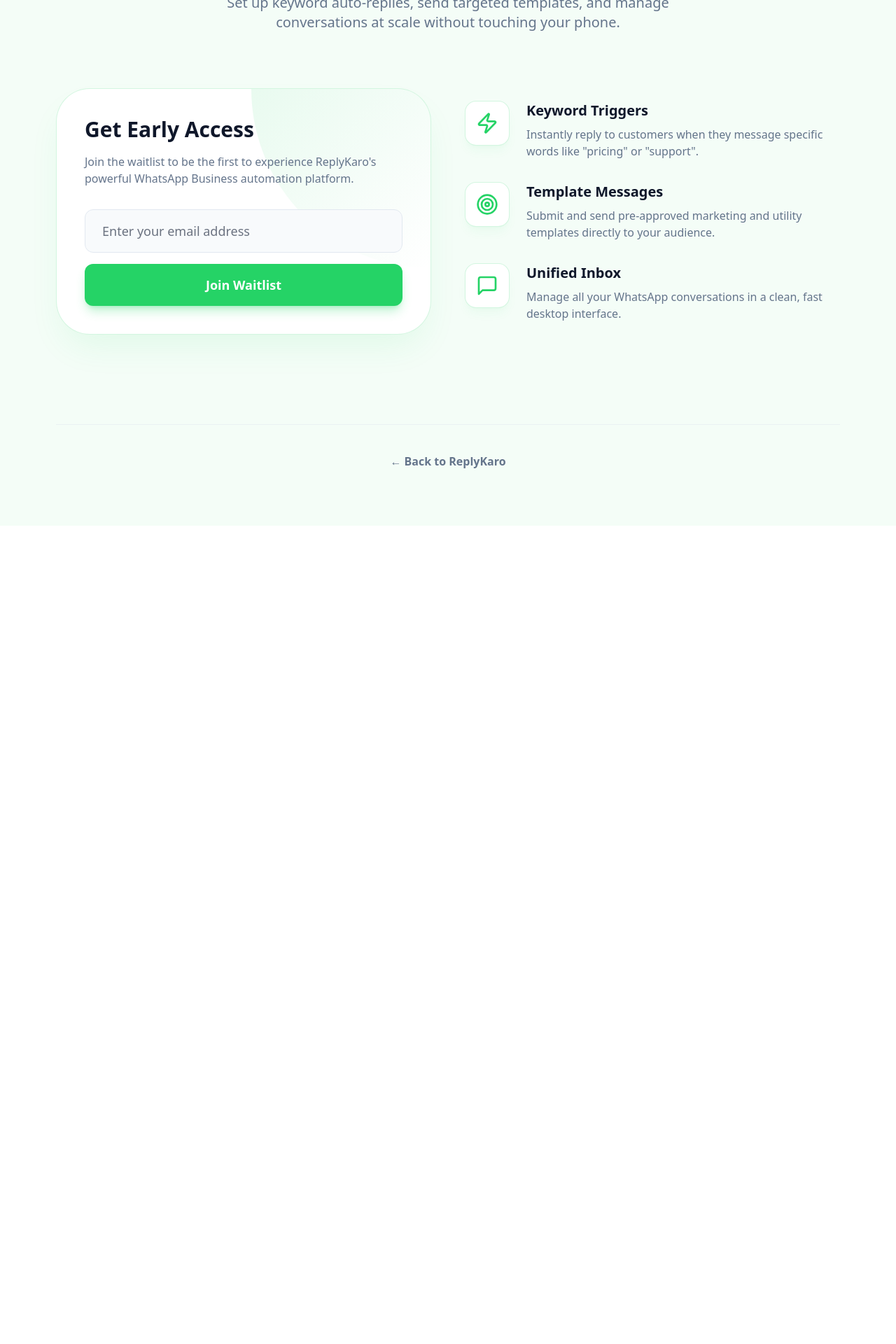
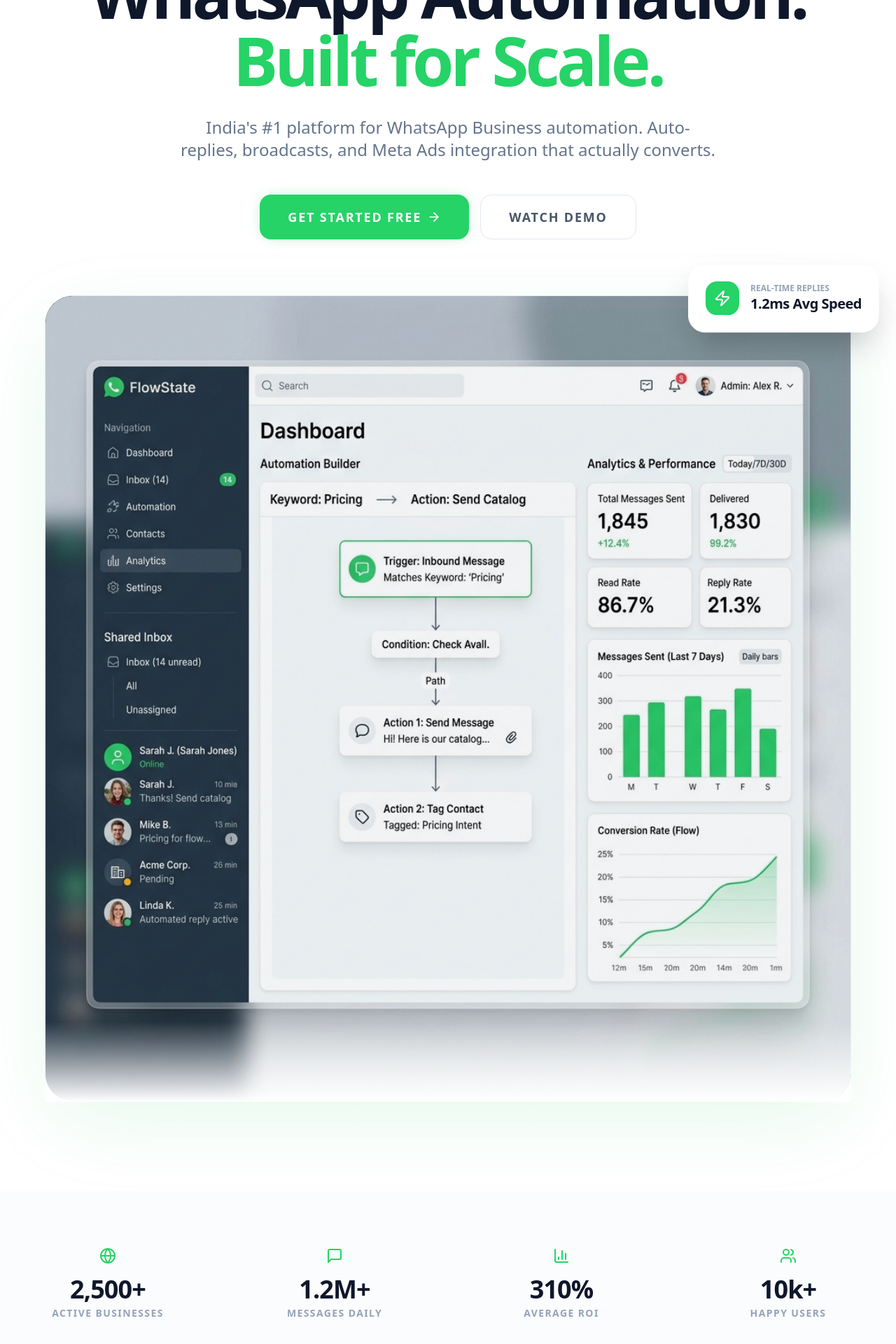
Before and after one commit to Nikhil170404/whatsapp-and-meta-ads, a Next.js app: page /whatsapp in a window 1280 px wide. Shown: the part 320-2240 px from the top of the page at 70% size. Before the commit the page ends 1071 px from the top, so only its background shows below. Built offline with nearby package versions, Linux system fonts and the light colour scheme; no server answers.

Commit message:
feat: premium whatsapp landing page upgrade with dashboard preview

```diff
--- a/app/whatsapp/page.tsx
+++ b/app/whatsapp/page.tsx
@@ -2,7 +2,9 @@
 
 import { useState } from "react";
 import Link from "next/link";
-import { MessageSquare, Zap, Target, Loader2, CheckCircle2 } from "lucide-react";
+import { MessageSquare, Zap, Target, Loader2, CheckCircle2, ArrowRight, ShieldCheck, BarChart3, Globe, Users } from "lucide-react";
+import { Button } from "@/components/ui/button";
+import Image from "next/image";
 
 export default function WhatsAppLandingPage() {
   const [email, setEmail] = useState("");
@@ -28,93 +30,202 @@
   };
 
   return (
-    <div className="max-w-6xl mx-auto px-4 py-20 animate-in fade-in slide-in-from-bottom-4 duration-1000">
-      <div className="text-center mb-20">
-        <div className="inline-flex items-center gap-2 px-4 py-2 rounded-full bg-[#25D366]/10 text-[#25D366] font-bold text-sm mb-6 border border-[#25D366]/20">
-          <MessageSquare className="w-4 h-4" />
-          ReplyKaro for WhatsApp
-        </div>
-        <h1 className="text-5xl md:text-7xl font-black text-slate-900 tracking-tighter mb-6 leading-tight">
-          Automate WhatsApp.<br />
-          <span className="text-[#25D366]">Close More Deals.</span>
-        </h1>
-        <p className="text-xl text-slate-500 max-w-2xl mx-auto font-medium">
-          Set up keyword auto-replies, send targeted templates, and manage conversations at scale without touching your phone.
-        </p>
-      </div>
+    <div className="bg-white selection:bg-[#25D366]/30 selection:text-slate-900">
+      {/* Hero Section */}
+      <section className="relative pt-32 pb-20 md:pt-48 md:pb-32 overflow-hidden">
+        <div className="absolute top-0 left-1/2 -translate-x-1/2 w-[1000px] h-[600px] bg-gradient-to-b from-[#25D366]/5 to-transparent rounded-full blur-3xl -z-10" />
 
-      <div className="grid md:grid-cols-2 gap-12 items-center mb-32">
-        <div className="bg-white rounded-[3rem] p-10 border border-[#25D366]/20 shadow-2xl shadow-[#25D366]/10 relative overflow-hidden">
-          <div className="absolute top-0 right-0 w-64 h-64 bg-gradient-to-br from-[#25D366]/10 to-transparent rounded-bl-full" />
-          <h2 className="text-3xl font-black text-slate-900 mb-4 relative z-10">Get Early Access</h2>
-          <p className="text-slate-500 mb-8 relative z-10">Join the waitlist to be the first to experience ReplyKaro's powerful WhatsApp Business automation platform.</p>
-
-          {status === "success" ? (
-            <div className="bg-[#25D366]/10 border border-[#25D366]/20 rounded-2xl p-6 text-center relative z-10">
-              <CheckCircle2 className="w-12 h-12 text-[#25D366] mx-auto mb-4" />
-              <h3 className="text-xl font-bold text-[#25D366] mb-2">You're on the list!</h3>
-              <p className="text-[#25D366]/80 text-sm">We'll notify you as soon as the WhatsApp platform is ready for your account.</p>
-            </div>
-          ) : (
-            <form onSubmit={handleSubmit} className="space-y-4 relative z-10">
-              <input
-                type="email"
-                required
-                placeholder="Enter your email address"
-                className="w-full px-6 py-4 bg-slate-50 border border-slate-200 rounded-xl text-lg focus:ring-2 focus:ring-[#25D366] focus:border-[#25D366] transition-all"
-                value={email}
-                onChange={(e) => setEmail(e.target.value)}
-              />
-              <button
-                type="submit"
-                disabled={status === "loading"}
-                className="w-full py-4 bg-[#25D366] text-white rounded-xl font-bold text-lg hover:bg-[#1DA851] transition-all shadow-lg shadow-[#25D366]/30 flex items-center justify-center gap-2"
-              >
-                {status === "loading" ? <Loader2 className="w-6 h-6 animate-spin" /> : "Join Waitlist"}
-              </button>
-              {status === "error" && <p className="text-rose-500 text-sm font-bold text-center mt-2">Something went wrong. Please try again.</p>}
-            </form>
-          )}
-        </div>
-
-        <div className="space-y-8">
-          <div className="flex gap-6">
-            <div className="w-16 h-16 rounded-2xl bg-white border border-[#25D366]/20 shadow-lg shadow-[#25D366]/5 flex items-center justify-center text-[#25D366] shrink-0">
-              <Zap className="w-8 h-8" />
-            </div>
-            <div>
-              <h3 className="text-xl font-bold text-slate-900 mb-2">Keyword Triggers</h3>
-              <p className="text-slate-500">Instantly reply to customers when they message specific words like "pricing" or "support".</p>
-            </div>
+        <div className="container mx-auto px-4 text-center">
+          <div className="inline-flex items-center gap-2 px-4 py-2 rounded-full bg-[#25D366]/10 text-[#25D366] font-bold text-xs md:text-sm mb-8 border border-[#25D366]/20 animate-in fade-in slide-in-from-top-4 duration-700">
+            <ShieldCheck className="w-4 h-4" />
+            Official Meta WhatsApp Business API Partner
           </div>
 
-          <div className="flex gap-6">
-            <div className="w-16 h-16 rounded-2xl bg-white border border-[#25D366]/20 shadow-lg shadow-[#25D366]/5 flex items-center justify-center text-[#25D366] shrink-0">
-              <Target className="w-8 h-8" />
-            </div>
-            <div>
-              <h3 className="text-xl font-bold text-slate-900 mb-2">Template Messages</h3>
-              <p className="text-slate-500">Submit and send pre-approved marketing and utility templates directly to your audience.</p>
-            </div>
+          <h1 className="text-5xl md:text-8xl font-black text-slate-900 tracking-tighter mb-8 leading-[0.9] animate-in fade-in slide-in-from-bottom-8 duration-1000">
+            WhatsApp Automation.<br />
+            <span className="text-[#25D366]">Built for Scale.</span>
+          </h1>
+
+          <p className="text-lg md:text-2xl text-slate-500 max-w-3xl mx-auto font-medium mb-12 leading-relaxed animate-in fade-in slide-in-from-bottom-4 duration-1000 delay-200">
+            India's #1 platform for WhatsApp Business automation. Auto-replies, broadcasts, and Meta Ads integration that actually converts.
+          </p>
+
+          <div className="flex flex-col sm:flex-row items-center justify-center gap-4 mb-20 animate-in fade-in slide-in-from-bottom-4 duration-1000 delay-300">
+            <Link href="/signin">
+              <Button className="h-16 px-10 bg-[#25D366] text-white hover:bg-[#1DA851] rounded-2xl font-black text-lg uppercase tracking-widest glow-whatsapp transition-all active:scale-95 shadow-xl shadow-[#25D366]/20">
+                Get Started Free
+                <ArrowRight className="ml-2 w-5 h-5" />
+              </Button>
+            </Link>
+            <Link href="#demo">
+              <Button variant="outline" className="h-16 px-10 border-slate-200 text-slate-600 hover:bg-slate-50 rounded-2xl font-black text-lg uppercase tracking-widest transition-all">
+                Watch Demo
+              </Button>
+            </Link>
           </div>
 
-          <div className="flex gap-6">
-            <div className="w-16 h-16 rounded-2xl bg-white border border-[#25D366]/20 shadow-lg shadow-[#25D366]/5 flex items-center justify-center text-[#25D366] shrink-0">
-              <MessageSquare className="w-8 h-8" />
+          {/* Premium Dashboard Preview */}
+          <div className="relative max-w-6xl mx-auto animate-in fade-in zoom-in duration-1000 delay-500">
+            <div className="absolute inset-0 bg-gradient-to-t from-white via-transparent to-transparent z-10 h-[20%] top-[80%]" />
+            <div className="rounded-[2.5rem] overflow-hidden border border-slate-200 shadow-[0_32px_120px_-20px_rgba(37,211,102,0.15)] bg-slate-900">
+              <Image
+                src="/dashboard-preview.png"
+                alt="ReplyKaro WhatsApp Dashboard"
+                width={1200}
+                height={800}
+                className="w-full h-auto opacity-95 hover:opacity-100 transition-opacity duration-700"
+              />
             </div>
-            <div>
-              <h3 className="text-xl font-bold text-slate-900 mb-2">Unified Inbox</h3>
-              <p className="text-slate-500">Manage all your WhatsApp conversations in a clean, fast desktop interface.</p>
+            {/* Floating Elements */}
+            <div className="absolute -top-10 -right-10 hidden lg:block animate-bounce-slow">
+              <div className="bg-white p-6 rounded-3xl shadow-2xl border border-slate-50 flex items-center gap-4">
+                <div className="w-12 h-12 bg-[#25D366] rounded-2xl flex items-center justify-center text-white">
+                  <Zap className="w-6 h-6" />
+                </div>
+                <div className="text-left">
+                  <p className="text-xs font-black text-slate-400 uppercase">Real-time Replies</p>
+                  <p className="text-xl font-black text-slate-900 tracking-tight">1.2ms Avg Speed</p>
+                </div>
+              </div>
             </div>
           </div>
         </div>
-      </div>
+      </section>
 
-      <div className="text-center pt-10 border-t border-slate-200/50">
-        <Link href="/" className="text-slate-500 hover:text-slate-900 font-bold transition-colors">
-          &larr; Back to ReplyKaro
-        </Link>
-      </div>
+      {/* Stats Section */}
+      <section className="py-20 bg-slate-50/50">
+        <div className="container mx-auto px-4">
+          <div className="grid grid-cols-2 md:grid-cols-4 gap-8 md:gap-12">
+            {[
+              { label: "Active Businesses", value: "2,500+", icon: Globe },
+              { label: "Messages Daily", value: "1.2M+", icon: MessageSquare },
+              { label: "Average ROI", value: "310%", icon: BarChart3 },
+              { label: "Happy Users", value: "10k+", icon: Users },
+            ].map((stat, i) => (
+              <div key={i} className="text-center group">
+                <stat.icon className="w-6 h-6 mx-auto mb-4 text-[#25D366] transition-transform group-hover:scale-110" />
+                <p className="text-3xl md:text-4xl font-black text-slate-900 tracking-tight mb-1">{stat.value}</p>
+                <p className="text-xs md:text-sm font-bold text-slate-400 uppercase tracking-widest">{stat.label}</p>
+              </div>
+            ))}
+          </div>
+        </div>
+      </section>
+
+      {/* Features Grid */}
+      <section className="py-32" id="features">
+        <div className="container mx-auto px-4">
+          <div className="text-center mb-24">
+            <h2 className="text-4xl md:text-6xl font-black text-slate-900 tracking-tighter mb-6">Everything you need<br />to <span className="text-[#25D366]">dominate</span> WhatsApp.</h2>
+            <p className="text-slate-500 font-medium max-w-2xl mx-auto">From direct keyword triggers to automated Meta Ad funneling, we've built the ultimate WhatsApp toolkit for growth.</p>
+          </div>
+
+          <div className="grid md:grid-cols-3 gap-8">
+            {[
+              {
+                title: "Keyword Triggers",
+                desc: "Set up instant replies for common customer queries like 'pricing', 'catalog' or 'support' with 99.9% uptime.",
+                icon: Zap,
+                color: "#25D366"
+              },
+              {
+                title: "Meta Ads Sync",
+                desc: "Connect your Click-to-WhatsApp ads directly to automated flows that qualify leads before you even wake up.",
+                icon: Target,
+                color: "#1877F2"
+              },
+              {
+                title: "Template Broadcasts",
+                desc: "Send pre-approved official Meta templates for marketing, utility, and authentication at the lowest cost in India.",
+                icon: MessageSquare,
+                color: "#25D366"
+              }
+            ].map((feature, i) => (
+              <div key={i} className="p-10 rounded-[3rem] bg-white border border-slate-100 hover:border-[#25D366]/30 hover:shadow-2xl hover:shadow-[#25D366]/5 transition-all duration-500 group">
+                <div className={`w-16 h-16 rounded-2xl flex items-center justify-center mb-8 transition-transform group-hover:-rotate-12`} style={{ backgroundColor: `${feature.color}15`, color: feature.color }}>
+                  <feature.icon className="w-8 h-8" />
+                </div>
+                <h3 className="text-2xl font-black text-slate-900 mb-4 tracking-tight">{feature.title}</h3>
+                <p className="text-slate-500 font-medium leading-relaxed">{feature.desc}</p>
+              </div>
+            ))}
+          </div>
+        </div>
+      </section>
+
+      {/* Waitlist / CTA Section */}
+      <section className="pb-32 px-4" id="demo">
+        <div className="max-w-6xl mx-auto bg-slate-900 rounded-[4rem] p-12 md:p-24 relative overflow-hidden text-center md:text-left">
+          <div className="absolute top-0 right-0 w-full h-full bg-[radial-gradient(circle_at_top_right,_var(--tw-gradient-stops))] from-[#25D366]/20 via-transparent to-transparent" />
+
+          <div className="grid md:grid-cols-2 gap-16 items-center relative z-10">
+            <div>
+              <h2 className="text-4xl md:text-6xl font-black text-white tracking-tighter mb-8 leading-tight">Join the next wave of <span className="text-[#25D366]">WhatsApp Commerce.</span></h2>
+              <p className="text-slate-400 font-medium text-lg mb-10">We are currently onboarding early adopters. Get exclusive access and priority support for your business setup.</p>
+
+              <div className="flex flex-wrap gap-4 justify-center md:justify-start">
+                <div className="flex items-center gap-2 text-white font-bold">
+                  <CheckCircle2 className="text-[#25D366] w-5 h-5" /> Official API
+                </div>
+                <div className="flex items-center gap-2 text-white font-bold">
+                  <CheckCircle2 className="text-[#25D366] w-5 h-5" /> UPI Payments
+                </div>
+                <div className="flex items-center gap-2 text-white font-bold">
+                  <CheckCircle2 className="text-[#25D366] w-5 h-5" /> 24/7 Support
+                </div>
+              </div>
+            </div>
+
+            <div className="bg-white/5 backdrop-blur-xl border border-white/10 p-10 rounded-[3rem]">
+              {status === "success" ? (
+                <div className="text-center py-8">
+                  <CheckCircle2 className="w-16 h-16 text-[#25D366] mx-auto mb-6" />
+                  <h3 className="text-2xl font-bold text-white mb-4">You're on the list!</h3>
+                  <p className="text-slate-400">We'll reach out to your email as soon as your account is ready for onboarding.</p>
+                </div>
+              ) : (
+                <form onSubmit={handleSubmit} className="space-y-6">
+                  <div className="space-y-2 text-left">
+                    <label className="text-xs font-black text-slate-400 uppercase tracking-widest ml-1">Business Email</label>
+                    <input
+                      type="email"
+                      required
+                      placeholder="Enter your email"
+                      className="w-full h-16 px-6 bg-white/5 border border-white/10 rounded-2xl text-white placeholder:text-slate-500 focus:ring-2 focus:ring-[#25D366] transition-all"
+                      value={email}
+                      onChange={(e) => setEmail(e.target.value)}
+                    />
+                  </div>
+                  <Button
+                    type="submit"
+                    disabled={status === "loading"}
+                    className="w-full h-16 bg-[#25D366] text-white hover:bg-[#1DA851] rounded-2xl font-black text-lg uppercase tracking-widest shadow-xl shadow-[#25D366]/20 transition-all active:scale-95"
+                  >
+                    {status === "loading" ? <Loader2 className="w-6 h-6 animate-spin" /> : "Join Waitlist"}
+                  </Button>
+                  <p className="text-center text-[10px] text-slate-500 font-bold uppercase tracking-widest">No credit card required</p>
+                </form>
+              )}
+            </div>
+          </div>
+        </div>
+      </section>
+
+      <style jsx global>{`
+        .glow-whatsapp {
+          box-shadow: 0 0 20px -5px rgba(37, 211, 102, 0.4);
+        }
+        .glow-whatsapp:hover {
+          box-shadow: 0 0 40px -5px rgba(37, 211, 102, 0.6);
+        }
+        @keyframes bounce-slow {
+          0%, 100% { transform: translateY(-5%); }
+          50% { transform: translateY(5%); }
+        }
+        .animate-bounce-slow {
+          animation: bounce-slow 4s ease-in-out infinite;
+        }
+      `}</style>
     </div>
   );
 }
```
Also changed, not shown: public/dashboard-preview.png (added).
